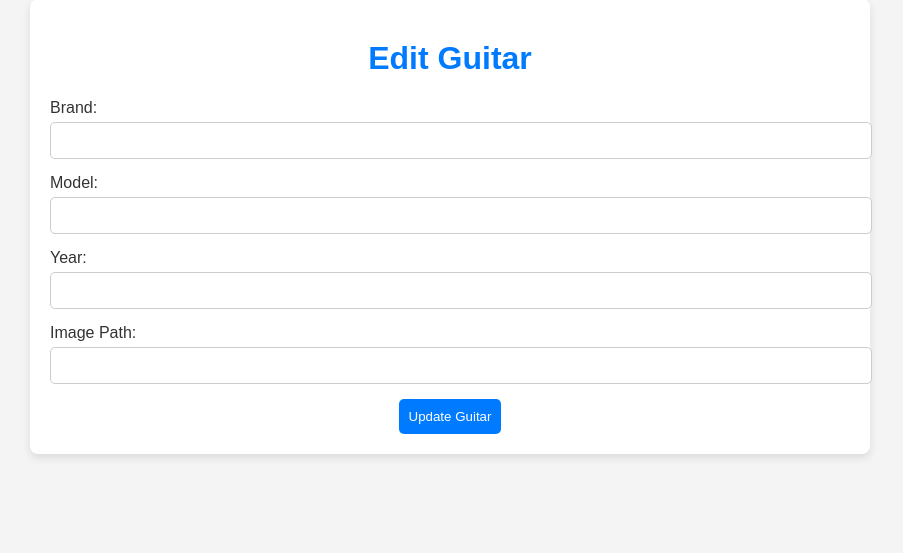
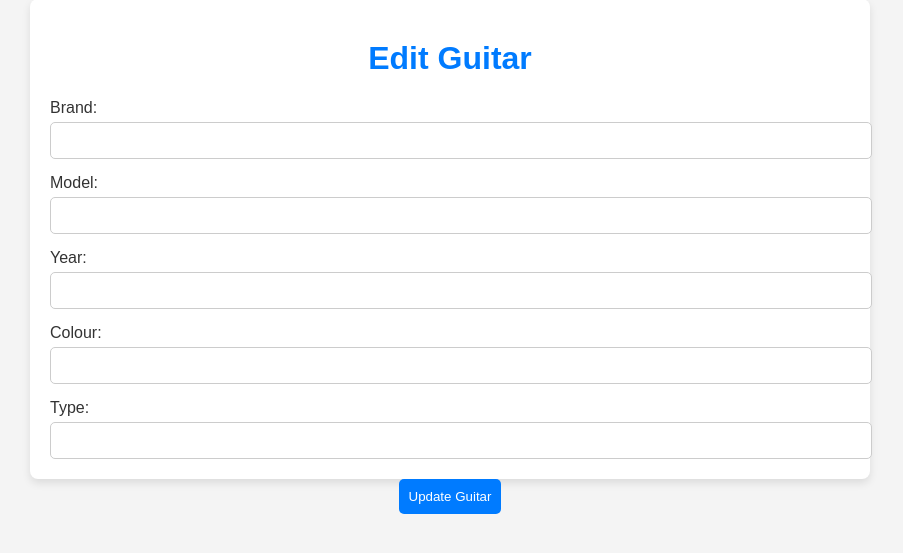
Before and after one commit to ericmignardi/stratolog, a FastAPI app: page /edit in a window 1280 px wide. Shown: the part 21-574 px from the top of the page, without its empty margins (190-1093 px from the left). Run offline with FastAPI, Linux system fonts and the light colour scheme.

Commit message:
Refacted model structure

```diff
--- a/main.py
+++ b/main.py
@@ -23,14 +23,16 @@ class GuitarBase(BaseModel):
     brand: str
     model: str
     year: str
-    imagePath: str
+    colour: str
+    type: str
 
 class GuitarUpdateBase(BaseModel):
     id: Optional[int] = None
     brand: Optional[str]
     model: Optional[str]
     year: Optional[str]
-    imagePath: Optional[str]
+    colour: Optional[str]
+    type: Optional[str]
 
 # Database Connection/Session Object *
 def get_db():
@@ -90,7 +92,8 @@ def update(id: int, guitar: GuitarUpdateBase):
             updatedGuitar.brand = guitar.brand
             updatedGuitar.model = guitar.model
             updatedGuitar.year = guitar.year
-            updatedGuitar.imagePath = guitar.imagePath
+            updatedGuitar.colour = guitar.colour
+            updatedGuitar.type = guitar.type
             session.add(updatedGuitar)
             session.commit()
             return updatedGuitar
--- a/models.py
+++ b/models.py
@@ -5,7 +5,8 @@ from database import Base
 class Guitar(Base):
     __tablename__ = 'guitar'
     id = Column("id", Integer, primary_key=True, index=True)
-    brand = Column("brand", String(20), nullable=False)
+    brand = Column("brand", String(25), nullable=False)
     model = Column("model", String(50), nullable=False)
     year = Column("year", String(4), nullable=False)
-    imagePath = Column("imagePath", String(50), nullable=False)
+    colour = Column("colour", String(25), nullable=False)
+    type = Column("type", String(25), nullable=False)
--- a/templates/details.html
+++ b/templates/details.html
@@ -93,7 +93,8 @@
             <h2>${guitar.brand} ${guitar.model}</h2>
             <p>ID: ${guitar.id}</p>
             <p>Year: ${guitar.year}</p>
-            <p>Image Path: ${guitar.imagePath}</p>
+            <p>Colour: ${guitar.colour}</p>
+            <p>Type: ${guitar.type}</p>
         `;
     }
 
--- a/templates/edit.html
+++ b/templates/edit.html
@@ -71,8 +71,12 @@
             <input type="text" id="year" required>
         </div>
         <div class="form-group">
-            <label for="imagePath">Image Path:</label>
-            <input type="text" id="imagePath" required>
+            <label for="colour">Colour:</label>
+            <input type="text" id="colour" required>
+        </div>
+        <div class="form-group"></div>
+            <label for="type">Type:</label>
+            <input type="text" id="type" required>
         </div>
         <button type="submit">Update Guitar</button>
     </form>
@@ -99,7 +103,8 @@
         document.getElementById('brand').value = guitar.brand;
         document.getElementById('model').value = guitar.model;
         document.getElementById('year').value = guitar.year;
-        document.getElementById('imagePath').value = guitar.imagePath;
+        document.getElementById('colour').value = guitar.colour;
+        document.getElementById('type').value = guitar.type;
     }
 
     document.getElementById('edit-form').onsubmit = async function(event) {
@@ -109,7 +114,8 @@
             brand: document.getElementById('brand').value,
             model: document.getElementById('model').value,
             year: document.getElementById('year').value,
-            imagePath: document.getElementById('imagePath').value,
+            colour: document.getElementById('colour').value,
+            type: document.getElementById('type').value,
         };
 
         try {
--- a/templates/index.html
+++ b/templates/index.html
@@ -101,7 +101,8 @@
     <input type="text" id="new-brand" placeholder="Brand" required>
     <input type="text" id="new-model" placeholder="Model" required>
     <input type="text" id="new-year" placeholder="Year" required>
-    <input type="text" id="new-imagePath" placeholder="Image Path" required>
+    <input type="text" id="new-colour" placeholder="Colour" required>
+    <input type="text" id="new-type" placeholder="Type" required>
     <button id="add-guitar-button">Add Guitar</button>
 </div>
 
@@ -146,7 +147,8 @@
             brand: document.getElementById('new-brand').value,
             model: document.getElementById('new-model').value,
             year: document.getElementById('new-year').value,
-            imagePath: document.getElementById('new-imagePath').value
+            colour: document.getElementById('new-colour').value,
+            type: document.getElementById('new-type').value
         };
 
         try {
```
